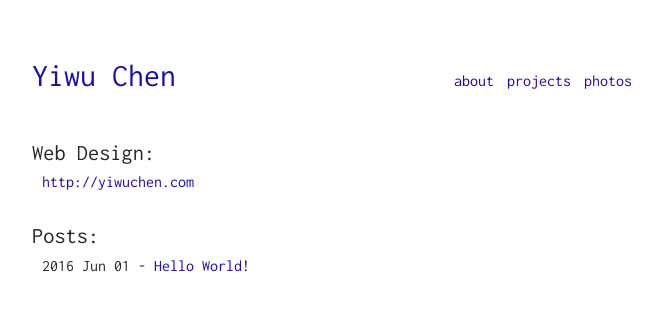
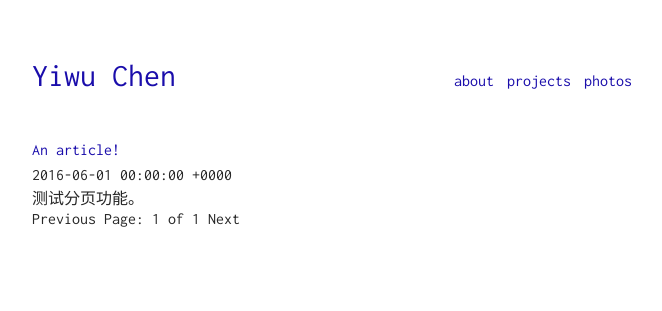
Before and after one commit to yiwuchen/yiwuchen.github.io, a Jekyll site: the page built from index.html, in a window 1280 px wide. Shown: the top 311 px of the page, without its empty margins (308-970 px from the left). Built offline with Jekyll 4.4.1, drawn with Linux system fonts in a browser that asks for light colours; the list of posts is cut into pages by our own code.

Commit message:
Add pagination function

```diff
--- a/_config.yml
+++ b/_config.yml
@@ -4,6 +4,9 @@ email: cyw.will@gmail.com
 description: Software Engineer
 google_verification: null
 
+# Paginate
+paginate: 1
+paginate_path: "/page:num/"
 
 # File management
 include: [".htaccess"]
--- a/_posts/2016-06-1-ghost-to-jekyll.md
+++ b/_posts/2016-06-1-ghost-to-jekyll.md
@@ -1,6 +1,5 @@
 ---
 layout: post
-title: Hello World!
+title: An article!
 ---
-
-Hello World!
+测试分页功能。
--- a/index.html
+++ b/index.html
@@ -4,7 +4,8 @@ layout: default
 
 {% include header.html %}
 
-<div class="portfolio">
+
+<!-- <div class="portfolio">
     <h1>Web Design:</h1>
     <ul>
         {% for websites in site.data.websites %}
@@ -25,4 +26,31 @@ layout: default
         </li>
         {% endfor %}
     </ul>
+</div> -->
+
+
+<!-- This loops through the paginated posts -->
+{% for post in paginator.posts %}
+  <h1><a href="{{ post.url }}">{{ post.title }}</a></h1>
+  <p class="author">
+    <span class="date">{{ post.date }}</span>
+  </p>
+  <div class="content">
+    {{ post.content }}
+  </div>
+{% endfor %}
+
+<!-- Pagination links -->
+<div class="pagination">
+  {% if paginator.previous_page %}
+    <a href="{{ paginator.previous_page_path }}" class="previous">Previous</a>
+  {% else %}
+    <span class="previous">Previous</span>
+  {% endif %}
+  <span class="page_number ">Page: {{ paginator.page }} of {{ paginator.total_pages }}</span>
+  {% if paginator.next_page %}
+    <a href="{{ paginator.next_page_path }}" class="next">Next</a>
+  {% else %}
+    <span class="next ">Next</span>
+  {% endif %}
 </div>
```
Also changed, not shown: photos/set1/163704iv9n896rj6c9rj9v copy 2.jpg (added), photos/set1/163704iv9n896rj6c9rj9v copy 3.jpg (added), photos/set1/163704iv9n896rj6c9rj9v copy 4.jpg (added), photos/set1/163704iv9n896rj6c9rj9v copy.jpg (added), photos/set1/163704iv9n896rj6c9rj9v.jpg (added).
